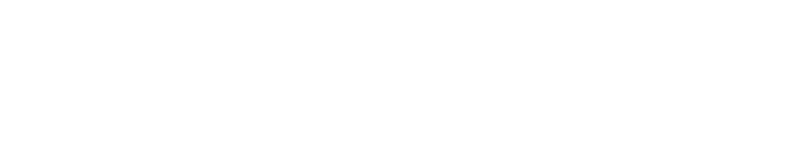
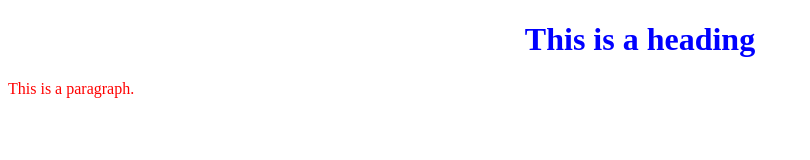
Before and after one commit to mcalopa/LMSGI_P3, a plain HTML site: page index.html in a window 1280 px wide. Shown: the whole page, without its empty margins (0-810 px from the left). Drawn offline with Linux system fonts and the light colour scheme.

Commit message:
Canvi Activitat3

```diff
--- a/index.html
+++ b/index.html
@@ -1,10 +1,10 @@
 <!DOCTYPE html>
 <html>
     <head>
-        <meta charset="UTF-8" />
-        <title>title</title>
+        <title>Exemple CSS</title>
     </head>
     <body>
-
+        <h1 style="color:blue;text-align:center;">This is a heading</h1>
+        <p style="color:red;">This is a paragraph.</p>
     </body>
 </html>
```
